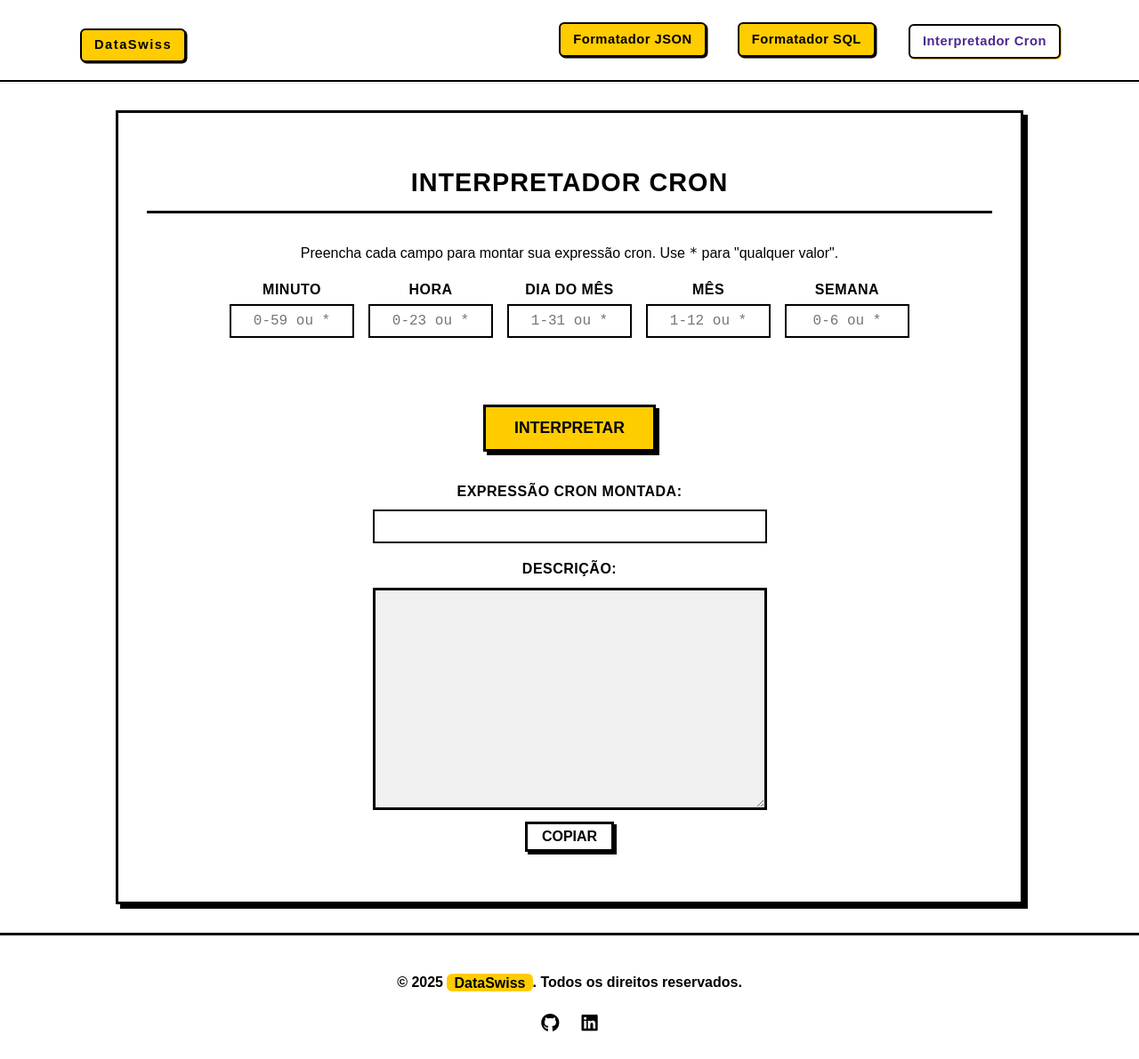
After one commit to RafaelPompeu/data-swiss, a Flask app: page /cron-guru in a window 1280 px wide. The commit adds this page. Shown: the whole page at 89% size. Run offline with Flask 2, Linux system fonts and the light colour scheme.

Commit message:
feat: adicionar interpretador cron com validação e tradução

```diff
--- a/app/routes.py
+++ b/app/routes.py
@@ -1,6 +1,8 @@
 from flask import Blueprint, render_template, request, flash
 import json
 import sqlparse
+from cron_descriptor import get_description, ExpressionDescriptor
+import re
 
 main_bp = Blueprint('main', __name__)
 
@@ -50,3 +52,152 @@ def sql_formatter():
             flash(error, 'error')
 
     return render_template('sql_formatter.html', input_sql=input_sql, formatted_sql=formatted_sql)
+
+def traduzir_cron_descricao(desc):
+    # Traduções simples
+    traducoes = [
+        (r"\bEvery minute\b", "A cada minuto"),
+        (r"\bEvery hour\b", "A cada hora"),
+        (r"\bEvery day\b", "Todo dia"),
+        (r"\bEvery month\b", "Todo mês"),
+        (r"\bEvery year\b", "Todo ano"),
+        (r"\bAt\b", "Às"),
+        (r"\bat\b", "às"),
+        (r"\bAnd\b", "e"),
+        (r"\band\b", "e"),
+        (r"\bbetween\b", "entre"),
+        (r"\bthrough\b", "até"),
+        (r"\bof the month\b", "do mês"),
+        (r"\bof\b", "de"),
+        (r"\bAM\b", "da manhã"),
+        (r"\bPM\b", "da tarde"),
+        (r"\bMonday\b", "segunda-feira"),
+        (r"\bTuesday\b", "terça-feira"),
+        (r"\bWednesday\b", "quarta-feira"),
+        (r"\bThursday\b", "quinta-feira"),
+        (r"\bFriday\b", "sexta-feira"),
+        (r"\bSaturday\b", "sábado"),
+        (r"\bSunday\b", "domingo"),
+        (r"\bJanuary\b", "janeiro"),
+        (r"\bFebruary\b", "fevereiro"),
+        (r"\bMarch\b", "março"),
+        (r"\bApril\b", "abril"),
+        (r"\bMay\b", "maio"),
+        (r"\bJune\b", "junho"),
+        (r"\bJuly\b", "julho"),
+        (r"\bAugust\b", "agosto"),
+        (r"\bSeptember\b", "setembro"),
+        (r"\bOctober\b", "outubro"),
+        (r"\bNovember\b", "novembro"),
+        (r"\bDecember\b", "dezembro"),
+        (r"\b, ", ", "),
+        (r"\.", "."),
+    ]
+
+    # Horários tipo 10:00 AM/PM
+    def traduzir_horario(match):
+        hora, minuto, periodo = match.groups()
+        hora = int(hora)
+        if periodo == "PM" and hora != 12:
+            hora += 12
+        elif periodo == "AM" and hora == 12:
+            hora = 0
+        return f"{hora:02d}:{minuto}"
+
+    desc = re.sub(r'(\d{1,2}):(\d{2}) (AM|PM)', traduzir_horario, desc)
+
+    # Tradução de padrões compostos
+    desc = re.sub(r'on day (\d+) of the month', r'no dia \1 do mês', desc)
+    desc = re.sub(r'on days? ([\d,-]+) of the month', r'nos dias \1 do mês', desc)
+    desc = re.sub(r'on (\d{1,2}):(\d{2})', r'às \1:\2', desc)
+
+    # "only on Monday" -> "somente na segunda-feira"
+    desc = re.sub(r'only on ([a-zA-Z-]+)', r'somente na \1', desc)
+    # "only on <mês>" ou "only in <mês>" -> "somente em <mês>"
+    desc = re.sub(
+        r'only (on|in) (janeiro|fevereiro|março|abril|maio|junho|julho|agosto|setembro|outubro|novembro|dezembro)',
+        r'somente em \2', desc, flags=re.IGNORECASE)
+    # "only <mês>" -> "somente em <mês>"
+    desc = re.sub(
+        r'only (janeiro|fevereiro|março|abril|maio|junho|julho|agosto|setembro|outubro|novembro|dezembro)',
+        r'somente em \1', desc, flags=re.IGNORECASE)
+    # "only <dia-da-semana>" -> "somente na <dia-da-semana>"
+    desc = re.sub(
+        r'only (segunda-feira|terça-feira|quarta-feira|quinta-feira|sexta-feira|sábado|domingo)',
+        r'somente na \1', desc, flags=re.IGNORECASE)
+    # Corrige "somente na em" para "somente em"
+    desc = re.sub(r'somente na em', 'somente em', desc)
+    desc = re.sub(r'somente na\s+em', 'somente em', desc)
+    # Remove "only in <mês>" que não foi traduzido por erro de case
+    desc = re.sub(
+        r'only in (janeiro|fevereiro|março|abril|maio|junho|julho|agosto|setembro|outubro|novembro|dezembro)',
+        r'somente em \1', desc, flags=re.IGNORECASE)
+
+    # "on <mês>" ou "in <mês>" -> "em <mês>"
+    desc = re.sub(
+        r'(on|in) (janeiro|fevereiro|março|abril|maio|junho|julho|agosto|setembro|outubro|novembro|dezembro)',
+        r'em \2', desc, flags=re.IGNORECASE)
+    # "on <dia-da-semana>" -> "na <dia-da-semana>"
+    desc = re.sub(
+        r'on (segunda-feira|terça-feira|quarta-feira|quinta-feira|sexta-feira|sábado|domingo)',
+        r'na \1', desc, flags=re.IGNORECASE)
+
+    # Traduções simples
+    for padrao, pt in traducoes:
+        desc = re.sub(padrao, pt, desc)
+
+    # Ajustes finais para conectores e fluidez
+    desc = desc.replace(", e", " e")
+    desc = desc.replace(",,", ",")
+    desc = desc.replace("  ", " ")
+    desc = desc.strip()
+    # Primeira letra maiúscula
+    if desc:
+        desc = desc[0].upper() + desc[1:]
+    return desc
+
+def validar_campo_cron(valor, campo):
+    # Define padrões válidos para cada campo do crontab
+    padroes = {
+        'minute': r'^[\d\*,\/\-]+$',
+        'hour': r'^[\d\*,\/\-]+$',
+        'day': r'^[\d\*,\/\-]+$',
+        'month': r'^[\d\*,\/\-]+$',
+        'weekday': r'^[\d\*,\/\-]+$',
+    }
+    # Aceita apenas números, *, /, - e ,
+    if not re.match(padroes[campo], valor):
+        return False
+    return True
+
+@main_bp.route('/cron-guru', methods=['GET', 'POST'])
+def cron_guru():
+    cron_parts = {
+        'minute': '',
+        'hour': '',
+        'day': '',
+        'month': '',
+        'weekday': ''
+    }
+    cron_expr = ""
+    cron_human = ""
+    error = None
+    if request.method == 'POST':
+        invalido = False
+        for part in cron_parts:
+            valor = request.form.get(part, '').strip() or '*'
+            if not validar_campo_cron(valor, part):
+                error = f"Campo '{part.upper()}' contém caracteres inválidos."
+                flash(error, 'error')
+                invalido = True
+            cron_parts[part] = valor
+        if invalido:
+            return render_template('cron_guru.html', cron_parts=cron_parts, cron_expr="", cron_human="")
+        cron_expr = f"{cron_parts['minute']} {cron_parts['hour']} {cron_parts['day']} {cron_parts['month']} {cron_parts['weekday']}"
+        try:
+            cron_human = ExpressionDescriptor(cron_expr).get_description()
+            cron_human = traduzir_cron_descricao(cron_human)
+        except Exception as e:
+            error = f"Expressão cron inválida: {e}"
+            flash(error, 'error')
+    return render_template('cron_guru.html', cron_parts=cron_parts, cron_expr=cron_expr, cron_human=cron_human)
--- a/requirements.txt
+++ b/requirements.txt
@@ -1,2 +1,3 @@
 Flask>=2.0
 sqlparse>=0.4
+cron-descriptor>=1.2
--- a/static/style.css
+++ b/static/style.css
@@ -664,3 +664,28 @@ tr:nth-child(even) {
         padding: 0.7em 1.2em;
     }
 }
+
+.cron-fields-row {
+    display: flex;
+    gap: 1rem;
+    flex-wrap: wrap;
+    justify-content: center;
+    margin-bottom: 1.2rem;
+}
+.cron-fields-row > div {
+    flex: 1;
+    min-width: 110px;
+    max-width: 140px;
+    display: flex;
+    flex-direction: column;
+    align-items: center;
+}
+.cron-fields-row label {
+    margin-bottom: 0.2rem;
+    text-align: center;
+}
+.cron-fields-row input[type="text"] {
+    width: 100%;
+    box-sizing: border-box;
+    text-align: center;
+}
--- a/templates/base.html
+++ b/templates/base.html
@@ -18,6 +18,7 @@
             <nav class="main-nav">
                 <a href="{{ url_for('main.json_formatter') }}" class="{{ 'active' if request.endpoint == 'main.json_formatter' else '' }}">Formatador JSON</a>
                 <a href="{{ url_for('main.sql_formatter') }}" class="{{ 'active' if request.endpoint == 'main.sql_formatter' else '' }}">Formatador SQL</a>
+                <a href="{{ url_for('main.cron_guru') }}" class="{{ 'active' if request.endpoint == 'main.cron_guru' else '' }}">Interpretador Cron</a>
             </nav>
         </div>
     </header>
--- /dev/null
+++ b/templates/cron_guru.html
@@ -0,0 +1,56 @@
+{% extends 'base.html' %}
+
+{% block title %}Interpretador Cron - DataSwiss{% endblock %}
+
+{% block content %}
+    <h2 style="text-align:center;">Interpretador Cron</h2>
+    <p style="text-align:center;">Preencha cada campo para montar sua expressão cron. Use <code>*</code> para "qualquer valor".</p>
+    <form method="post" id="cron-form">
+        <div class="formatter-container" style="flex-direction: column; align-items: center;">
+            <div class="input-area" style="width:100%; display:flex; justify-content:center;">
+                <div class="cron-fields-row" style="justify-content:center;">
+                    <div>
+                        <label for="minute">MINUTO</label>
+                        <input type="text" id="minute" name="minute" placeholder="0-59 ou *" value="{{ cron_parts.minute if cron_parts else '' }}" pattern="^[\d\*,\/\-]+$" title="Apenas números, *, /, - e , são permitidos" required>
+                    </div>
+                    <div>
+                        <label for="hour">HORA</label>
+                        <input type="text" id="hour" name="hour" placeholder="0-23 ou *" value="{{ cron_parts.hour if cron_parts else '' }}" pattern="^[\d\*,\/\-]+$" title="Apenas números, *, /, - e , são permitidos" required>
+                    </div>
+                    <div>
+                        <label for="day">DIA DO MÊS</label>
+                        <input type="text" id="day" name="day" placeholder="1-31 ou *" value="{{ cron_parts.day if cron_parts else '' }}" pattern="^[\d\*,\/\-]+$" title="Apenas números, *, /, - e , são permitidos" required>
+                    </div>
+                    <div>
+                        <label for="month">MÊS</label>
+                        <input type="text" id="month" name="month" placeholder="1-12 ou *" value="{{ cron_parts.month if cron_parts else '' }}" pattern="^[\d\*,\/\-]+$" title="Apenas números, *, /, - e , são permitidos" required>
+                    </div>
+                    <div>
+                        <label for="weekday">SEMANA</label>
+                        <input type="text" id="weekday" name="weekday" placeholder="0-6 ou *" value="{{ cron_parts.weekday if cron_parts else '' }}" pattern="^[\d\*,\/\-]+$" title="Apenas números, *, /, - e , são permitidos" required>
+                    </div>
+                </div>
+            </div>
+            <div class="submit-button-container" style="justify-content:center;">
+                <button type="submit">INTERPRETAR</button>
+            </div>
+            <div class="output-area" style="align-items:center;">
+                <label for="cron_expr" style="text-align:center;">EXPRESSÃO CRON MONTADA:</label>
+                <input type="text" id="cron_expr" readonly value="{{ cron_expr }}" style="text-align:center;">
+                <label for="cron_human" style="text-align:center;">DESCRIÇÃO:</label>
+                <textarea id="cron_human" rows="4" readonly style="text-align:center;">{{ cron_human }}</textarea>
+                <div class="copy-button-container">
+                    <button type="button" class="copy-button" id="copy-cron-button" data-target="cron_human" title="Copiar descrição">Copiar</button>
+                </div>
+            </div>
+        </div>
+    </form>
+    <script>
+        // Impede digitação de caracteres inválidos nos campos cron
+        document.querySelectorAll('#minute, #hour, #day, #month, #weekday').forEach(function(input) {
+            input.addEventListener('input', function(e) {
+                this.value = this.value.replace(/[^0-9\*,\/\-]/g, '');
+            });
+        });
+    </script>
+{% endblock %}
```
